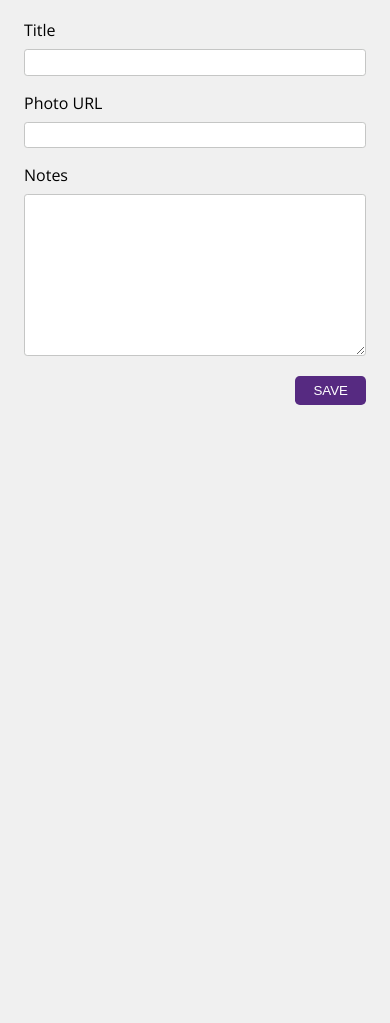
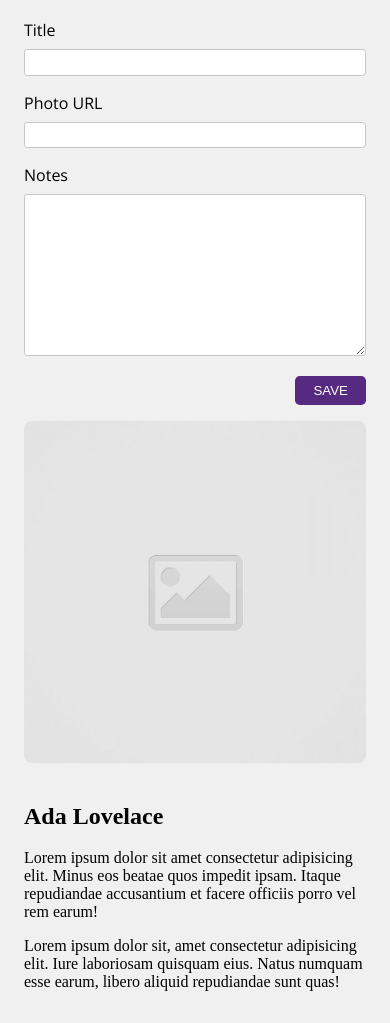
Before and after one commit to louis-zhangxa/code-journal, a website: page index.html in a window 390 px wide. Shown: the part 475-1498 px from the top of the page. Before the commit the page ends 896 px from the top, so only its background shows below. Drawn offline with nearby package versions, Linux system fonts and the light colour scheme.

Commit message:
Check that the entries list looks good on both mobile and desktop screens.

```diff
--- a/css/styles.css
+++ b/css/styles.css
@@ -19,7 +19,8 @@ header {
   font-weight: 600;
 }
 
-.user-entry img {
+.user-entry img,
+.entries img {
   width: 100%;
   border-radius: 0.5rem;
 }
@@ -57,3 +58,8 @@ header {
   display: flex;
   justify-content: flex-end;
 }
+
+ul {
+  list-style: none;
+  padding: 0;
+}
--- a/index.html
+++ b/index.html
@@ -52,6 +52,26 @@
         </div>
       </form>
     </div>
+    <div data-view="entries" class="container entries">
+      <div class="row">
+        <div class="column-half">
+          <img src="images/placeholder-image-square.jpg" alt="placeholder">
+        </div>
+        <ul class="column-half list-text">
+          <li>
+            <h2>Ada Lovelace</h2>
+          </li>
+          <li>
+            <p>Lorem ipsum dolor sit amet consectetur adipisicing elit. Minus eos beatae quos impedit ipsam. Itaque repudiandae
+                    accusantium et facere officiis porro vel rem earum!</p>
+          </li>
+          <li>
+            <p>Lorem ipsum dolor sit, amet consectetur adipisicing elit. Iure laboriosam quisquam eius. Natus numquam esse
+                    earum, libero aliquid repudiandae sunt quas!</p>
+          </li>
+        </ul>
+      </div>
+    </div>
   </main>
   <script src="js/data.js"></script>
   <script src="js/main.js"></script>
--- a/js/data.js
+++ b/js/data.js
@@ -13,4 +13,9 @@ function storeDataInLocalStorage(event) {
 
 }
 
+var previousDataJson = localStorage.getItem('javascript-local-storage');
+if (previousDataJson !== null) {
+  data = JSON.parse(previousDataJson);
+}
+
 window.addEventListener('beforeunload', storeDataInLocalStorage);
```
